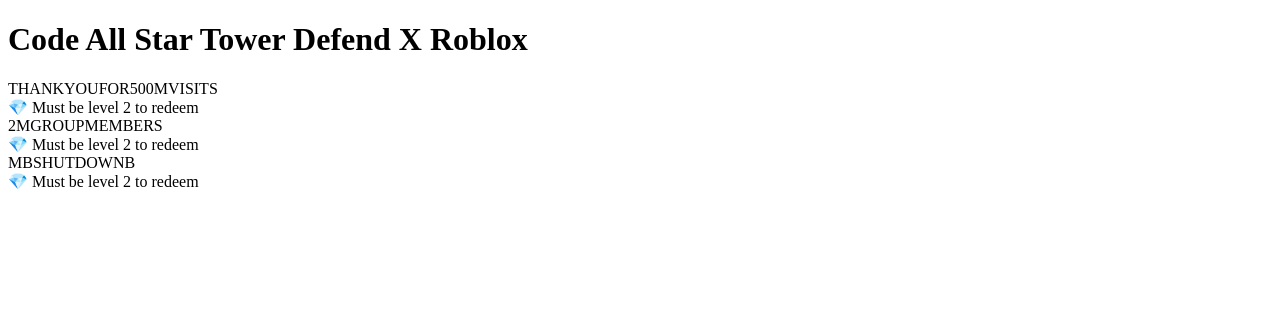
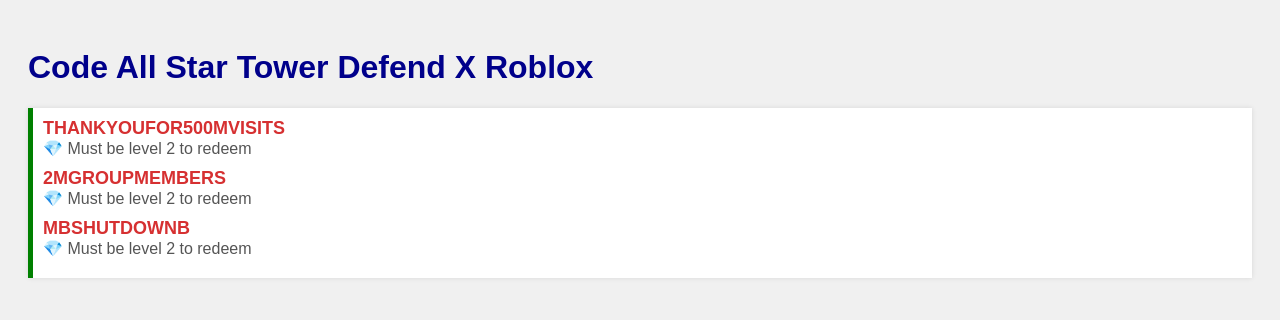
Before and after one commit to GD-25-1r/AniBLoxs, a plain HTML site: page index.html in a window 1280 px wide. Drawn offline with Linux system fonts and the light colour scheme.

Commit message:
Add files via upload

```diff
--- a/index.html
+++ b/index.html
@@ -1,8 +1,19 @@
+<!DOCTYPE html>
+<html lang="en" >
+<head>
+  <meta charset="UTF-8">
+  <title>AniBloxs</title>
+  <link rel="stylesheet" href="./style.css">
+
+</head>
+<body>
+<!-- partial:index.partial.html -->
 <!DOCTYPE html>
 <html>
  <head>
   <meta charset="UTF-8">
   <title>AniBloxs</title>
+   <link rel="stylesheet" href="style.css">
 </head>
 
 <h1>Code All Star Tower Defend X Roblox</h1>
@@ -16,3 +27,7 @@
   <div class="reward">💎 Must be level 2 to redeem</div>
 </div>
 </html>
+<!-- partial -->
+
+</body>
+</html>
```
Also changed, not shown: style.css (line endings or trailing spaces).
